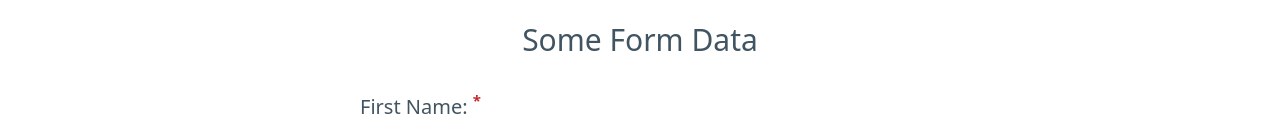
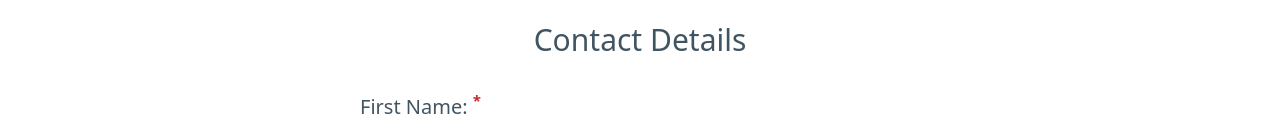
Before and after one commit to Colt4D5/cds-challenge, a website: page index.html in a window 1280 px wide. Shown: the part 419-535 px from the top of the page. Drawn offline with nearby package versions, Linux system fonts and the light colour scheme.

Commit message:
updated form header copy to comply with challenge requirements

```diff
--- a/index.html
+++ b/index.html
@@ -35,7 +35,7 @@
         <img src="http://www.cdsreg.com/assets/NewBuilding_FakeGreenery_v2-1024x552.jpg" alt="">
       </div>
       <form id="form" action="success.html" method="GET">
-          <legend>Some Form Data</legend>
+        <legend>Contact Details</legend>
         <p class="field-group">
           <label for="firstname">First Name: <sup>*</sup> </label>
           <input type="text" name="firstname" required />
```
Lines whose indentation alone changed are shown as unchanged.
